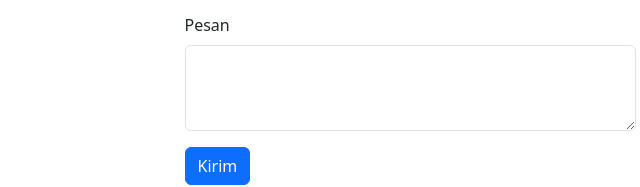
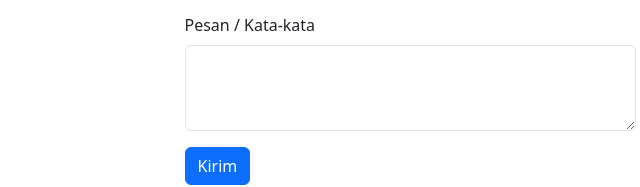
Before and after one commit to januarjack/januarjack.github.io, a plain HTML site: page index.html in a window 1280 px wide. Shown: the part 2609-2796 px from the top of the page, 230-870 px from the left. Drawn offline with nearby package versions, Linux system fonts and the light colour scheme; a web font is replaced by a local one.

Commit message:
perubahan pesan atau

```diff
--- a/index.html
+++ b/index.html
@@ -295,7 +295,7 @@
               </div>
 
               <div class="mb-3">
-                <label for="pesan" class="form-label">Pesan</label>
+                <label for="pesan" class="form-label">Pesan / Kata-kata</label>
                 <textarea
                   class="form-control"
                   id="pesan"
```
